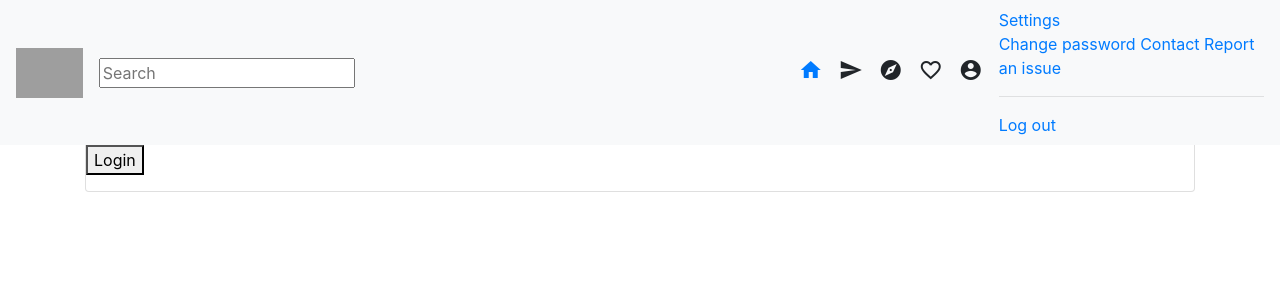
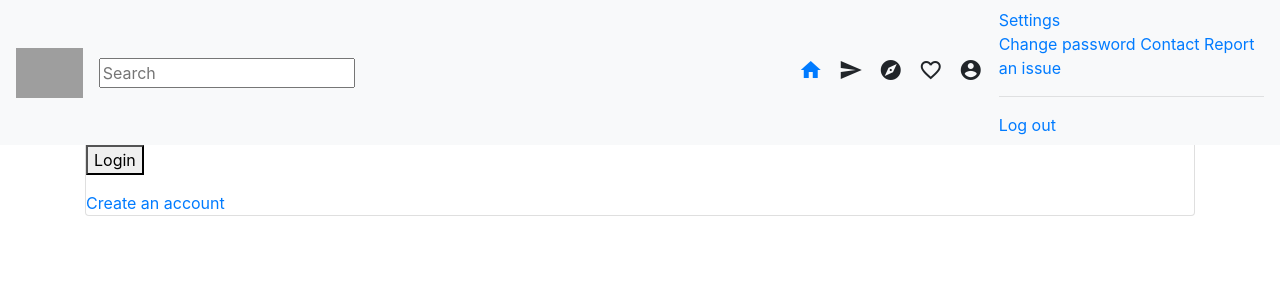
Before and after one commit to LincolnMoki/instagram, a Django app: template instagram/templates/instagram/login.html in a window 1280 px wide. Shown: the top 300 px of the page. Run offline with Django 3.2, Linux system fonts and the light colour scheme; the template is opened without the code that fills it, so the values that code supplies are empty, except form fields; tables that the repository leaves empty hold one stand-in row (values such as "Sample post"); form fields are guessed from the names that the template uses; some libraries are stand-ins or nearby versions; grey boxes are pictures that could not be loaded.

Commit message:
linked signup to login

```diff
--- a/instagram/templates/instagram/login.html
+++ b/instagram/templates/instagram/login.html
@@ -51,6 +51,30 @@
               </button>
             </p>
           </div>
+          <input type="hidden" name="next" value="{{ next }}">
+
+
+
+    <a href="{% url 'signup' %}" class="button is-info">Create an account</a>
+
+
+  </form>
+
+
+
+
+    </div>
+    </div>
+
+
+
+  </div>
+</div>
+
+
+    </div>
+  </section>
+
 
 
 
```
